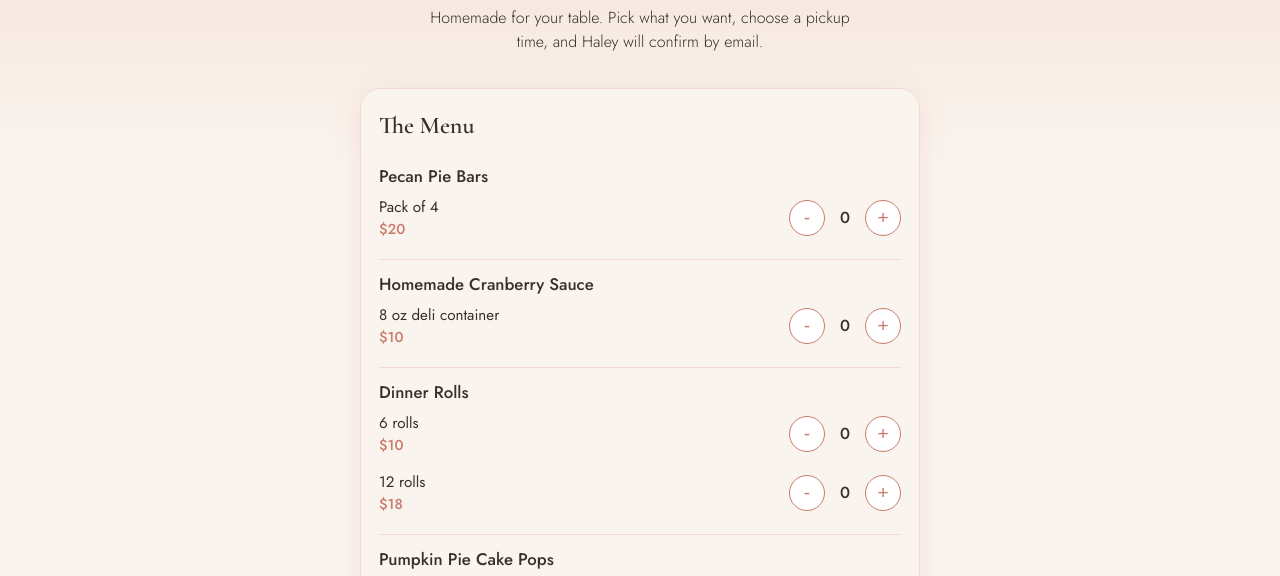
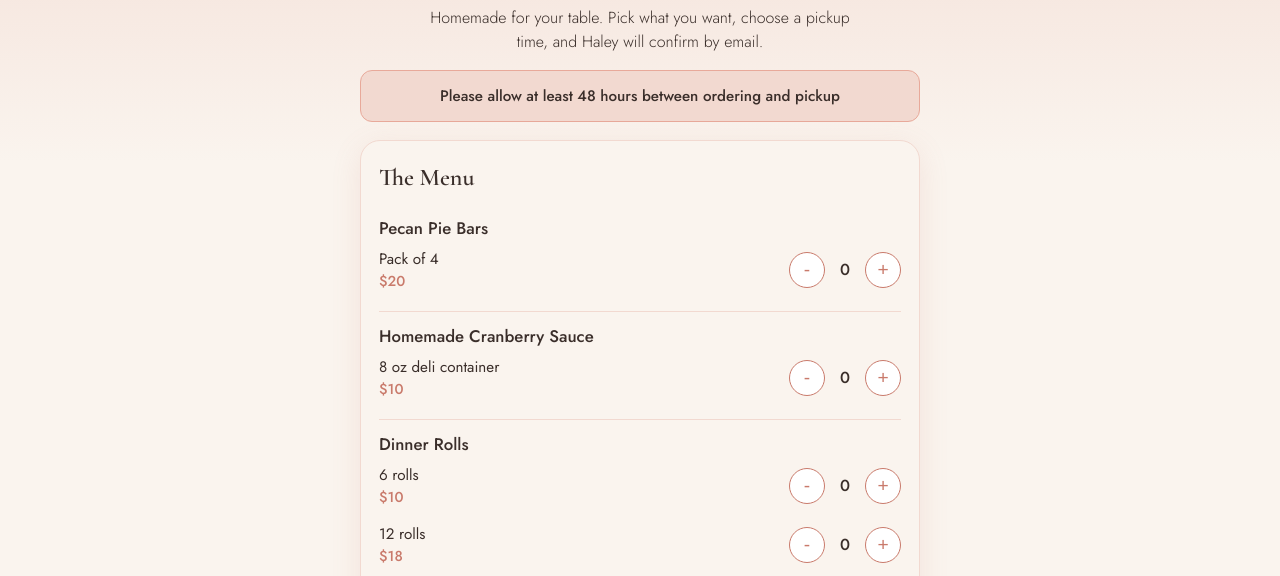
Before and after one commit to johnrdaley22/sugarlabboston, a plain HTML site: page presale.html in a window 1280 px wide. Shown: the part 219-795 px from the top of the page. Drawn offline with nearby package versions, Linux system fonts and the light colour scheme.

Commit message:
Add pickup time requirement message to presale
Added a message about pickup time requirement.

```diff
--- a/presale.html
+++ b/presale.html
@@ -49,7 +49,7 @@ button.go:disabled{opacity:.6}
 <div class="script">Sugar Lab by Haley</div>
 <h1>Thanksgiving Drop</h1>
 <p class="sub">Homemade for your table. Pick what you want, choose a pickup time, and Haley will confirm by email.</p>
-</header>
+</header><div style="background:#f2d9d0;border:1.5px solid #e8a99a;color:#3a2e2a;border-radius:12px;padding:14px 18px;margin:0 0 18px;text-align:center;font-size:.95rem;font-weight:500;">Please allow at least 48 hours between ordering and pickup</div>
 
 <form id="form" novalidate>
 <div class="card">
```
